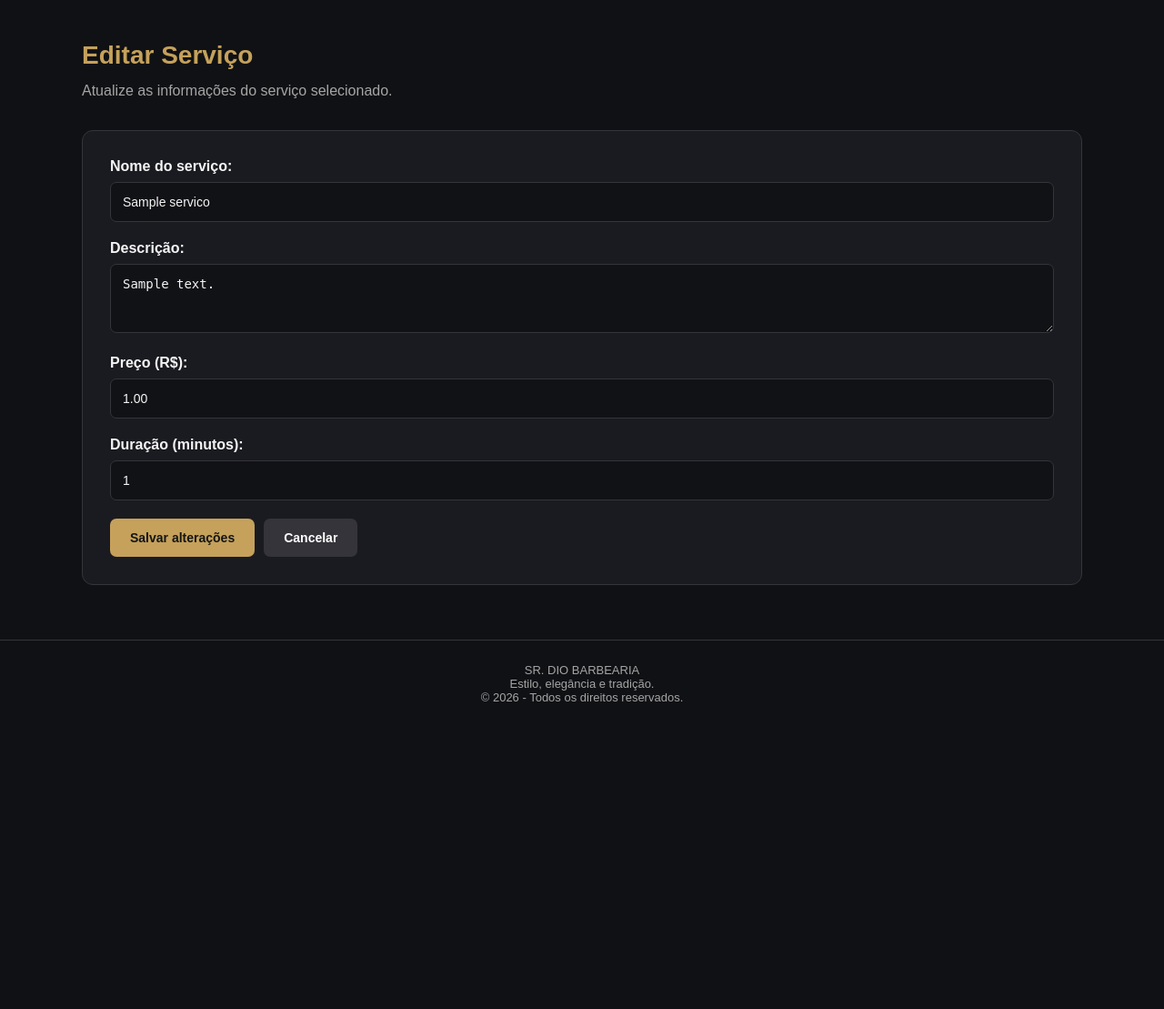
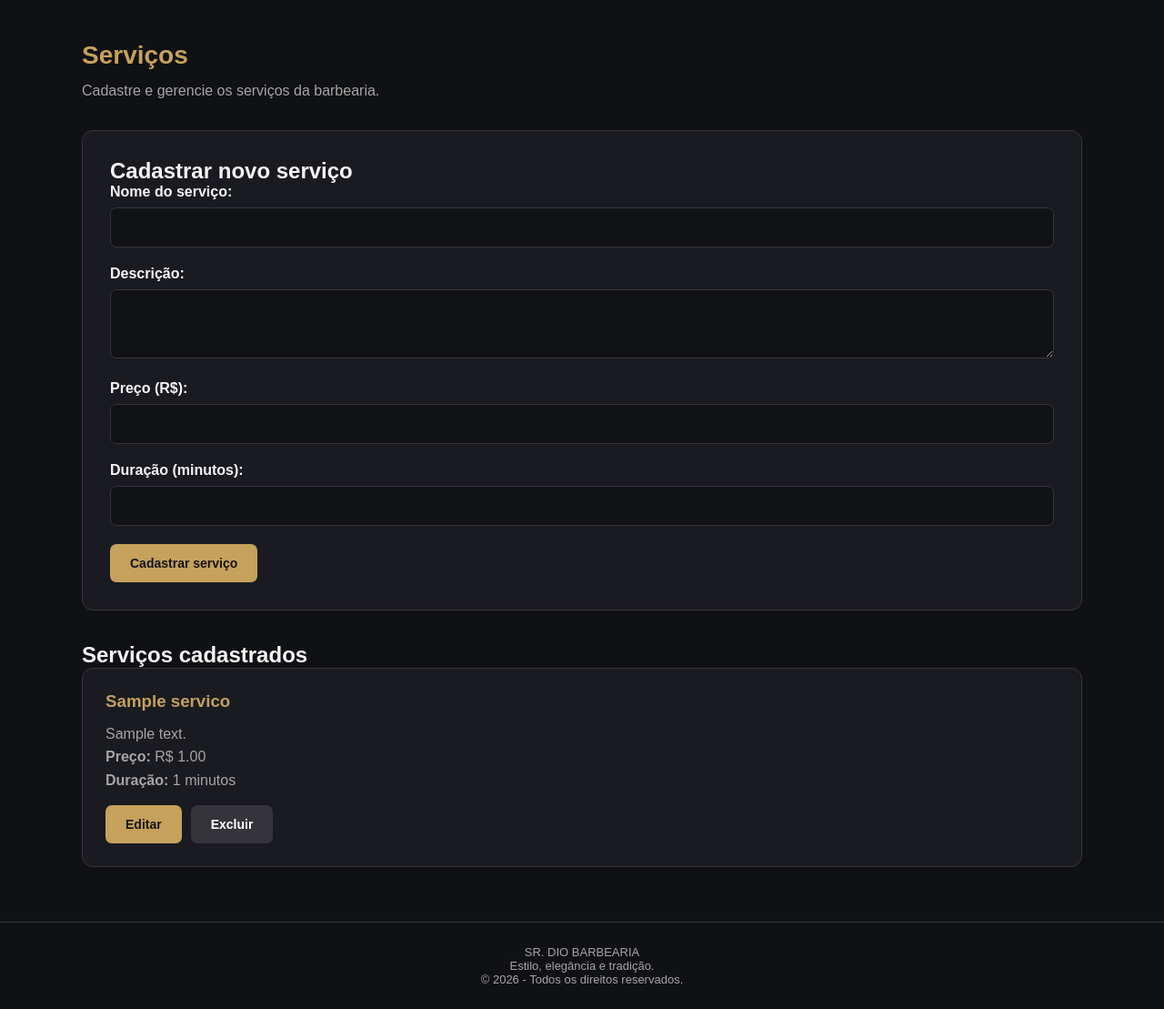
Before and after one commit to jsilvasouzapb-droid/mvp-barbearia-sr-dio, a Flask app: template app/templates/servicos.html in a window 1280 px wide. Shown: the part 84-1193 px from the top of the page at 91% size. Before the commit the page ends 855 px from the top, so only its background shows below. Run offline with Flask 3, Linux system fonts and the light colour scheme; the template is opened without the code that fills it: values that come from a table or form of the project are taken from there, others are empty; tables that the repository leaves empty hold one stand-in row (values such as "Sample post").

Commit message:
test: corrige template de serviços e valida funcionalidades

```diff
--- a/app/__init__.py
+++ b/app/__init__.py
@@ -6,9 +6,12 @@ from config import Config
 db = SQLAlchemy()
 
 
-def create_app():
+def create_app(test_config=None):
     app = Flask(__name__)
     app.config.from_object(Config)
+
+    if test_config:
+        app.config.update(test_config)
 
     db.init_app(app)
 
--- a/app/templates/servicos.html
+++ b/app/templates/servicos.html
@@ -1,17 +1,19 @@
 
 {% extends "base.html" %}
 
-{% block title %}Editar Serviço - SR. DIO Barbearia{% endblock %}
+{% block title %}Serviços - SR. DIO Barbearia{% endblock %}
 
 {% block content %}
 
-<h1 class="titulo">Editar Serviço</h1>
+<h1 class="titulo">Serviços</h1>
 
 <p class="subtitulo">
-    Atualize as informações do serviço selecionado.
+    Cadastre e gerencie os serviços da barbearia.
 </p>
 
 <div class="formulario">
+
+    <h2>Cadastrar novo serviço</h2>
 
     <form method="POST">
 
@@ -22,7 +24,6 @@
                 id="nome"
                 name="nome"
                 maxlength="100"
-                value="{{ servico.nome }}"
                 required
             >
         </div>
@@ -33,7 +34,7 @@
                 id="descricao"
                 name="descricao"
                 rows="3"
-            >{{ servico.descricao or "" }}</textarea>
+            ></textarea>
         </div>
 
         <div class="form-grupo">
@@ -44,7 +45,6 @@
                 name="preco"
                 min="0.01"
                 step="0.01"
-                value="{{ servico.preco }}"
                 required
             >
         </div>
@@ -57,28 +57,72 @@
                 name="duracao"
                 min="1"
                 step="1"
-                value="{{ servico.duracao }}"
                 required
             >
         </div>
 
-        <div class="acoes">
-
-            <button type="submit" class="btn">
-                Salvar alterações
-            </button>
-
-            <a
-                href="{{ url_for('main.servicos') }}"
-                class="btn btn-secundario"
-            >
-                Cancelar
-            </a>
-
-        </div>
+        <button type="submit" class="btn">
+            Cadastrar serviço
+        </button>
 
     </form>
 
 </div>
 
+<div class="lista">
+
+    <h2>Serviços cadastrados</h2>
+
+    {% for servico in servicos %}
+
+        <div class="card">
+
+            <h3>{{ servico.nome }}</h3>
+
+            <p>{{ servico.descricao or "Sem descrição." }}</p>
+
+            <p>
+                <strong>Preço:</strong>
+                R$ {{ "%.2f"|format(servico.preco) }}
+            </p>
+
+            <p>
+                <strong>Duração:</strong>
+                {{ servico.duracao }} minutos
+            </p>
+
+            <div class="acoes">
+
+                <a
+                    href="{{ url_for('main.editar_servico', id=servico.id) }}"
+                    class="btn"
+                >
+                    Editar
+                </a>
+
+                <form
+                    method="POST"
+                    action="{{ url_for('main.excluir_servico', id=servico.id) }}"
+                >
+                    <button
+                        type="submit"
+                        class="btn btn-secundario"
+                        onclick="return confirm('Deseja realmente excluir este serviço?')"
+                    >
+                        Excluir
+                    </button>
+                </form>
+
+            </div>
+
+        </div>
+
+    {% else %}
+
+        <p>Nenhum serviço cadastrado.</p>
+
+    {% endfor %}
+
+</div>
+
 {% endblock %}
```
Also changed, not shown: config.py (+5 -2 lines), tests/test_app.py (+132 -0 lines).
